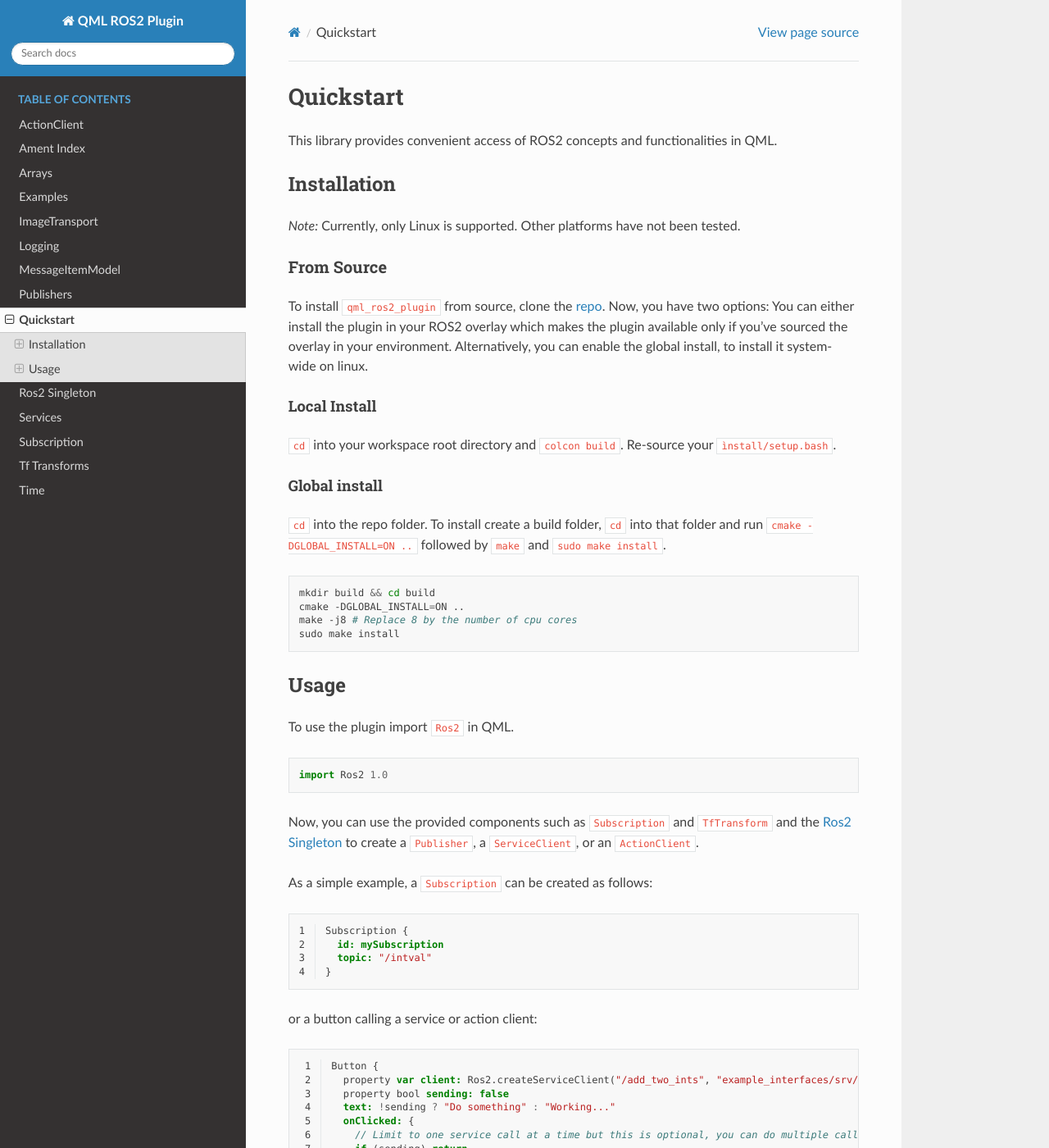
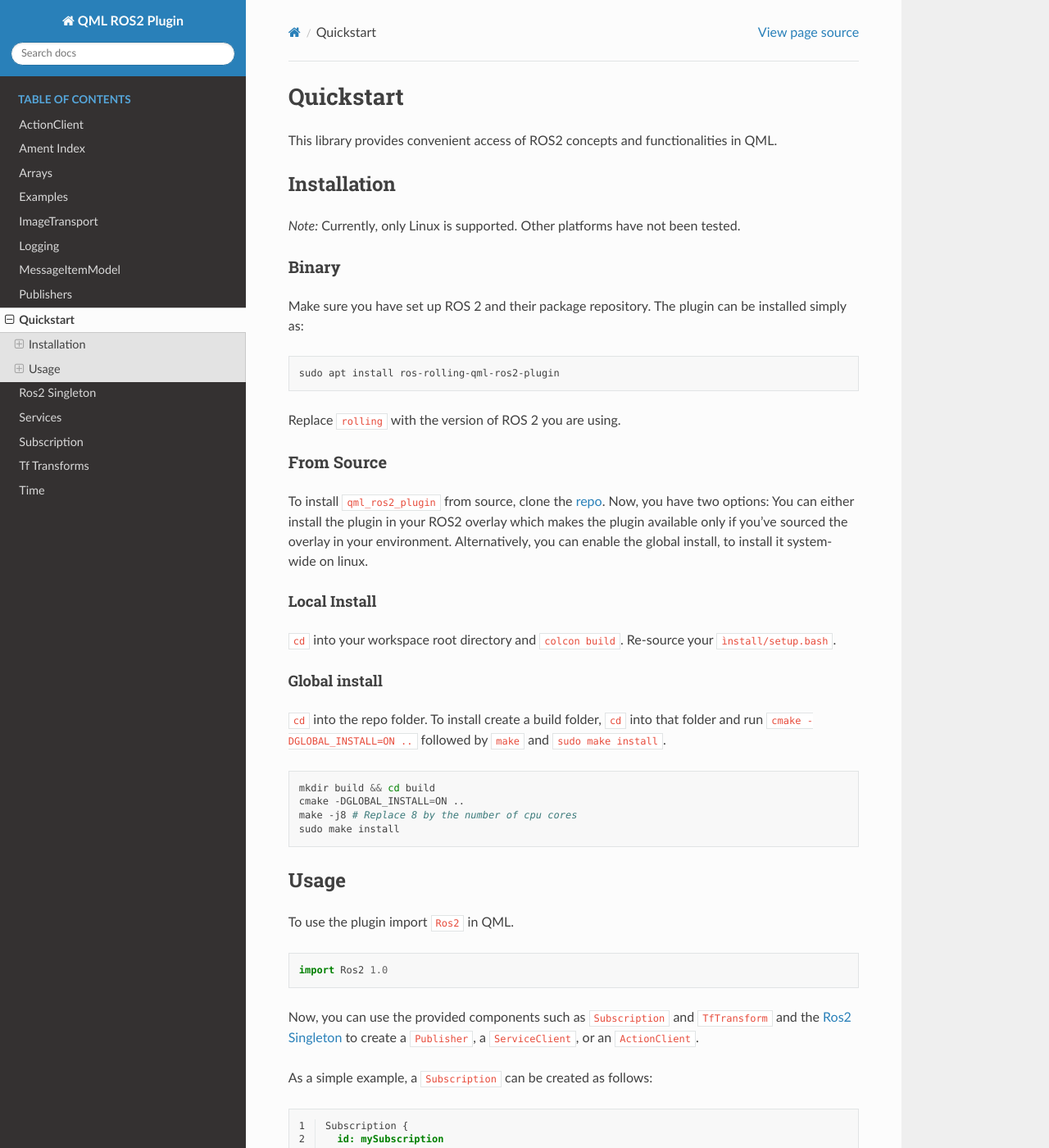
Before and after one commit to StefanFabian/qml_ros2_plugin, a Sphinx documentation site: the page built from docs/pages/Quickstart.rst, in a window 1280 px wide and 1400 px high. Shown: the whole window at 82% size. Built offline with Sphinx 7.4.7 and the Read the Docs theme 3.1.0, drawn with Linux system fonts in a browser that asks for light colours; some of the changed text lies outside the part shown.

Commit message:
Small documentation fixes. (#15)
* Small documentation fixes.

* Switch to ros2 testing sources for CI to get newest packages.

(cherry picked from commit 9817d6c3fef12b420598109429a8db1758752ebd)

```diff
--- a/docs/pages/ActionClient.rst
+++ b/docs/pages/ActionClient.rst
@@ -37,7 +37,7 @@
         }
         // Handle goal accepted
       },
-      onFeedback(goal_hamdle, feedback) {
+      onFeedback(goal_handle, feedback) {
         // Handle feedback from action server
       },
       onResult(result) {
--- a/docs/pages/Publishers.rst
+++ b/docs/pages/Publishers.rst
@@ -23,7 +23,7 @@
 In order, the arguments are the ``topic``, the ``type`` and the ``qos``.
 For backward compatibility and convenience, you can also pass an integer which will set the ``history_policy`` of the QoS to
 ``keep_last`` and the ``depth`` to the integer value.
-If you only pass the topic and type, the default QoS will be used which are best effort, durability volatile and depth 1.
+If you only pass the topic and type, the default QoS will be used which are reliable, durability volatile and depth 10.
 See the Ros2 singleton for different preconfigured QoS profiles.
 
 To publish a message using our Publisher, we can simply use the ``intPublisher`` variable defined earlier.
--- a/docs/pages/Quickstart.rst
+++ b/docs/pages/Quickstart.rst
@@ -9,6 +9,18 @@
 ============
 
 *Note:* Currently, only Linux is supported. Other platforms have not been tested.
+
+Binary
+------
+
+Make sure you have set up ROS 2 and their package repository.
+The plugin can be installed simply as:
+
+.. code-block:: bash
+
+   sudo apt install ros-rolling-qml-ros2-plugin
+
+Replace ``rolling`` with the version of ROS 2 you are using.
 
 From Source
 -----------
--- a/docs/pages/Ros2-Singleton.rst
+++ b/docs/pages/Ros2-Singleton.rst
@@ -22,7 +22,7 @@
     Ros2.init("node_name")
   }
 
-You can also conditionally initialize by checking if it was already initialized using ``Ros2.isRosInitialized``.
+You can also conditionally initialize by checking if it was already initialized using ``Ros2.isInitialized``.
 As described in the API documentation for :cpp:func:`Ros2.init <qml_ros2_plugin::Ros2QmlSingletonWrapper::init>`, you can pass either just the
 node name or additionally use provided command line args instead of the command
 line args provided to your executable.
--- a/docs/pages/Tf-Transforms.rst
+++ b/docs/pages/Tf-Transforms.rst
@@ -6,7 +6,7 @@
 
 Component
 ---------
-The ``TfTransform`` component can be used to createSubscription to transforms between
+The ``TfTransform`` component can be used to subscribe to transforms between
 two frames.
 
 .. code-block:: qml
```
Also changed, not shown: other parts of docs/pages/Quickstart.rst (+1 -1 lines), 2 other files.
